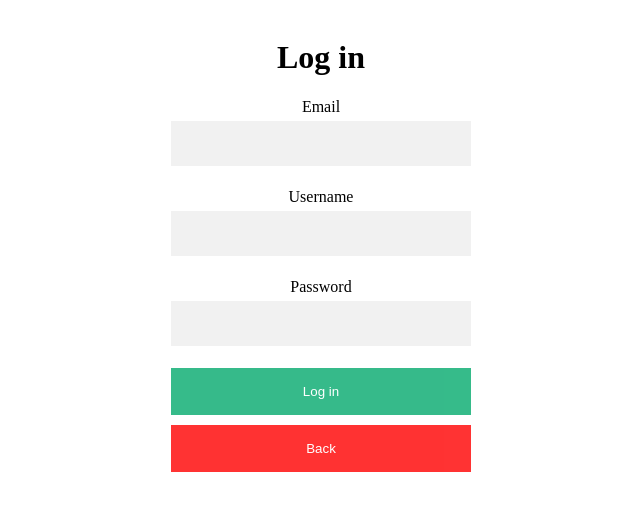
After one commit to h4ck3r21/Rng-Posts, a Flask app: template templates/register_page.html in a window 1280 px wide. The commit adds this page. Shown: the top 511 px of the page, without its empty margins (319-959 px from the left). Run offline with Flask 2, Linux system fonts and the light colour scheme; the template is opened without the code that fills it, so the values that code supplies are empty.

Commit message:
worked on html page

```diff
--- a/app.py
+++ b/app.py
@@ -1,5 +1,5 @@
 from datetime import datetime
-from flask import Flask, render_template, request
+from flask import Flask, render_template, request, make_response
 from flask_sqlalchemy import SQLAlchemy
 import os
 
@@ -69,5 +69,26 @@ def homepage():
     return render_template('homepage.html', user=user)
 
 
+@app.route('/login', methods=['GET', 'POST'])
+def index():
+    email = request.form['email']
+    username = request.form['username']
+    password = request.form['password']
+    user = User.query.filter_by(username=username).first()
+    if user.password == password:
+        resp = make_response(render_template('set-cookie.html'))
+        resp.set_cookie('userID', user.id)
+
+
+@app.route('/register', methods=['GET', 'POST'])
+def index():
+    email = request.form['email']
+    username = request.form['username']
+    password = request.form['password']
+    user = User(username=username, email=email, password=password)
+    db.session.add(user)
+    db.session.commit()
+
+
 if __name__ == "__main__":
     app.run(debug=True)
--- a/static/css/Styling.css
+++ b/static/css/Styling.css
@@ -1,4 +1,4 @@
-#logInButton {
+#loginButton {
   display: block;
   background-color: #555;
   color: white;
@@ -12,7 +12,7 @@
   width: 280px;
 }
 
-#logInPopUp  {
+#loginPopUp  {
   display: none;
   position: fixed;
   top: 0;
@@ -28,7 +28,7 @@
 }
 
 .input-text {
-  width: 100%;
+  width: 90%;
   padding: 15px;
   margin: 5px 0 22px 0;
   border: none;
--- /dev/null
+++ b/static/register.js
@@ -0,0 +1,3 @@
+function back() {
+  window.location = window.location.href.replace("register_page.html", "homepage.html");
+}
--- /dev/null
+++ b/templates/register_page.html
@@ -0,0 +1,29 @@
+<!DOCTYPE html>
+<html lang="en">
+<head>
+    <meta charset="UTF-8">
+    <title>Register</title>
+    <link rel="stylesheet" href="../static/css/Styling.css">
+    <script src="../static/register.js"></script>
+</head>
+<body>
+    <center>
+        <div class="bordered">
+            <form method="post" class="form-container" action="/register">
+                <h1>Log in</h1>
+                <label for="email">Email </label>
+                <input type="email" name="email" id="email" class="input-text" required>
+
+                <label for="username">Username</label>
+                <input name="username" id="username" class="input-text" required>
+
+                <label for="password">Password </label>
+                <input type="password" name="password" id="password" class="input-text" required>
+
+                <button type="submit" id="LoginSubmitButton" class="btn">Log in</button>
+                <button type="button" id="LoginCloseButton" class="btn close" onclick="back()">Back</button>
+            </form>
+        </div>
+    </center>
+</body>
+</html>
```
Also changed, not shown: static/scripts.js (+8 -8 lines), templates/Register_page.html (deleted, +0 -18 lines), templates/homepage.html (+8 -5 lines), templates/login_page.html (deleted, +0 -20 lines), templates/set-cookie.html (added, +10 -0 lines).
